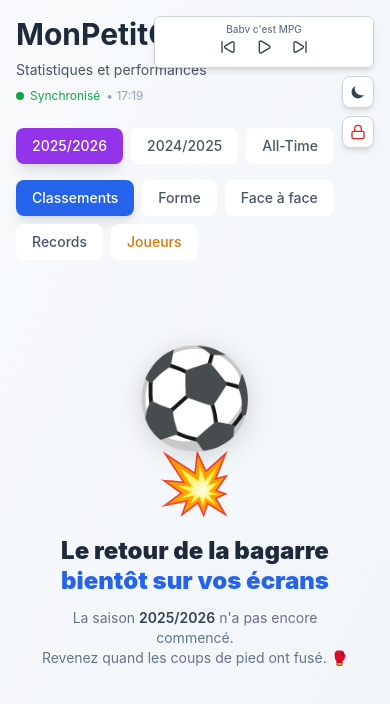
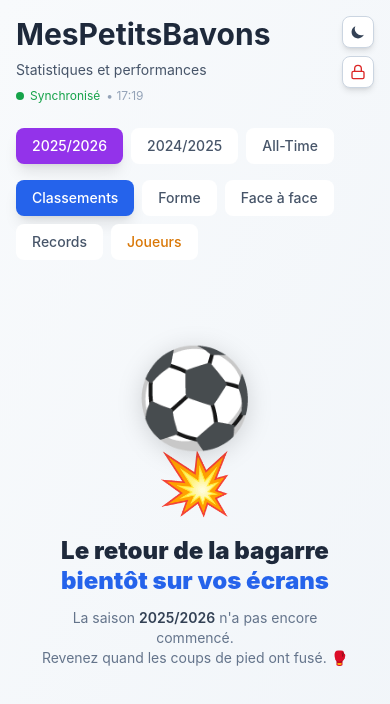
Before and after one commit to pelletrechtpaul-svg/mpg, a React (Vite) app: page / in a window 390 px wide. Shown: the top 704 px of the page. Built offline with nearby package versions, Linux system fonts and the light colour scheme; no server answers; the database is empty.

Commit message:
Hide music player on mobile, rename app to MesPetitsBavons
https://claude.ai/code/session_01AzhLdBkuj4Pb2cwftM3VYq

```diff
--- a/src/App.jsx
+++ b/src/App.jsx
@@ -69,8 +69,8 @@ const App = () => {
     <div className="min-h-screen bg-gradient-to-br from-slate-50 to-slate-100 dark:from-slate-900 dark:to-slate-800">
       {/* Fixed top-right controls: MP3 Player + Buttons */}
       <div className="fixed top-4 right-4 z-50 flex flex-col items-end gap-2 pointer-events-none">
-        {/* Mini music player */}
-        <div className={`pointer-events-auto w-[220px] rounded-md shadow-md border transition-all ${
+        {/* Mini music player — hidden on mobile */}
+        <div className={`pointer-events-auto hidden sm:block w-[220px] rounded-md shadow-md border transition-all ${
           isPlaying
             ? 'bg-blue-600 border-blue-600 text-white'
             : 'bg-white dark:bg-slate-800 border-slate-300 dark:border-slate-600 text-slate-700 dark:text-slate-200'
@@ -128,7 +128,7 @@ const App = () => {
         {/* Header */}
         <div className="mb-6">
           <div>
-            <h1 className="text-3xl sm:text-4xl font-bold text-slate-800 dark:text-white mb-2">MonPetitGazon</h1>
+            <h1 className="text-3xl sm:text-4xl font-bold text-slate-800 dark:text-white mb-2">MesPetitsBavons</h1>
             <p className="text-slate-600 dark:text-slate-300 text-sm sm:text-base">Statistiques et performances</p>
             <div className="flex items-center gap-2 mt-2">
               {isOnline ? (
```
